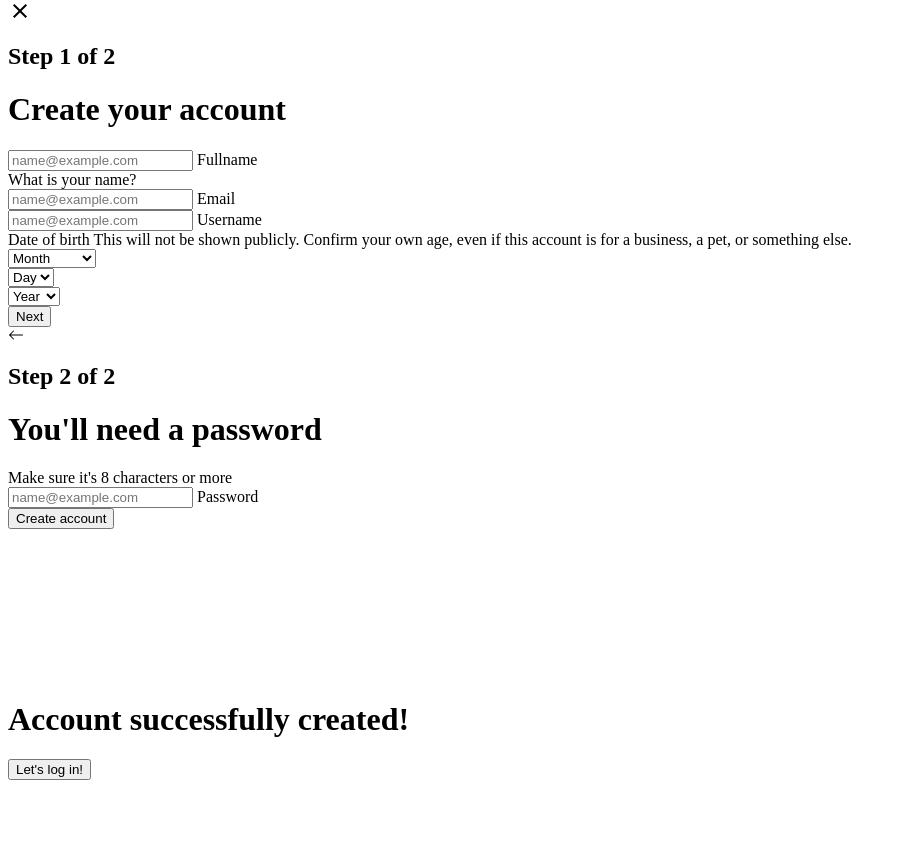
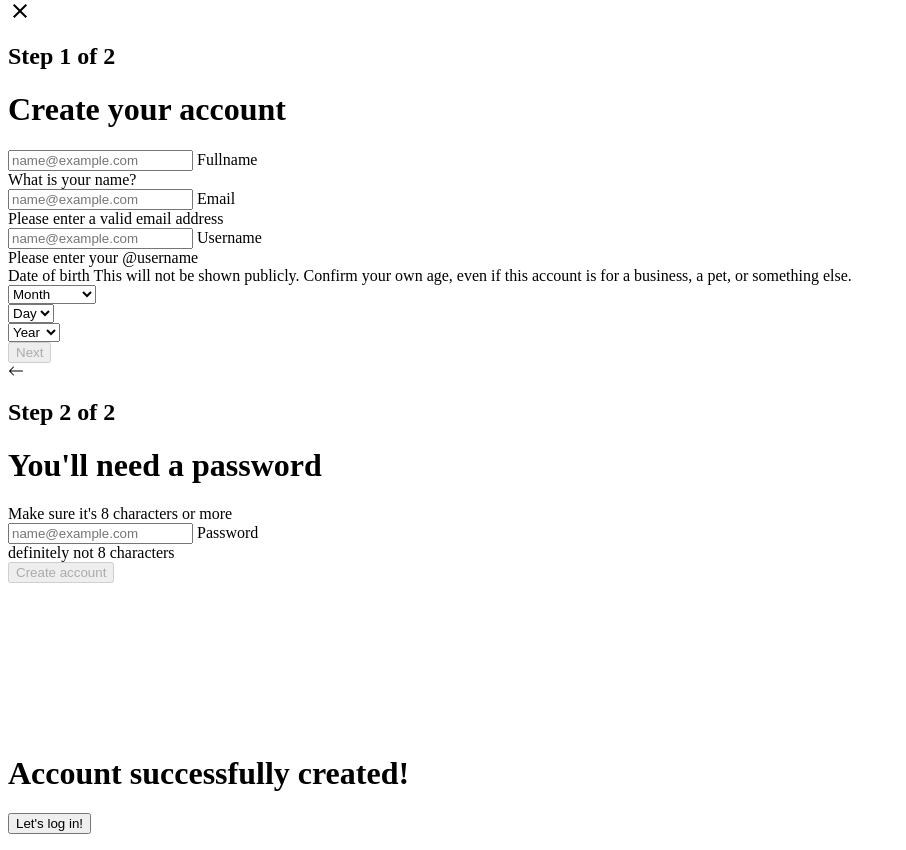
Before and after one commit to AlbertZayn/dotwitter, a PHP site: page /main.php in a window 1280 px wide. Shown: the part 614-1464 px from the top of the page, without its empty margins (0-906 px from the left). Before the commit the page ends 1394 px from the top, so only its background shows below. Run offline with PHP 8.4, Linux system fonts and the light colour scheme.

Commit message:
Add completed validation for registration account
Validation added to registration form to following inputs:
fullname, email, username, password.

Refactored registration has been broken

```diff
--- a/dotwitter/app/Core/Router.php
+++ b/dotwitter/app/Core/Router.php
@@ -16,7 +16,6 @@ class Router
     {
         $this->container = $container;
     }
-
     public function handleRequest()
     {
         $path = $_SERVER['REQUEST_URI'];
--- a/dotwitter/app/Views/main.php
+++ b/dotwitter/app/Views/main.php
@@ -83,7 +83,7 @@
 </div>
 <!--SignUp Modal Window-->
 <!--Step-1-->
-<form method="post" action="register.php" class="needs-validation" novalidate>
+<form method="post" action="/dotwitter/app/Controllers/RegisterController.php/register" class="needs-validation" novalidate>
     <div class="modal fade" id="modal-step1" aria-hidden="true" tabindex="-1">
         <div class="modal-dialog modal-dialog-centered modal-dialog-steps">
             <div class="modal-content modal-steps-content">
@@ -101,35 +101,25 @@
                         <input type="text" id="fullname" name="fullname" minlength="1" maxlength="50"
                                class="form-control fullname-input" placeholder="name@example.com" required>
                         <label for="fullname" class="form-label">Fullname</label>
-                        <div class="invalid-feedback">
+                        <div class="invalid-feedback ValidationFullname">
                             What is your name?
                         </div>
-                        <script>
-                            const fullnameInput = document.getElementById('fullname');
-                            const fullnameFeedback = document.getElementById('ValidationFullname');
-
-                            fullnameInput.addEventListener('input', () => {
-                                if (fullnameInput.value.length >= 1) {
-                                    fullnameInput.classList.add('is-valid');
-                                    fullnameInput.classList.remove('is-invalid');
-                                    fullnameFeedback.style.display = 'none';
-                                } else {
-                                    fullnameInput.classList.remove('is-valid');
-                                    fullnameInput.classList.add('is-invalid');
-                                    fullnameFeedback.style.display = 'block';
-                                }
-                            });
-                        </script>
                     </div>
                     <div class="form-floating mb-3 modal-email-box">
                         <input type="email" id="email" name="email" class="form-control email-input"
-                               placeholder="name@example.com">
-                        <label for="email">Email</label>
+                               placeholder="name@example.com" required>
+                        <label for="email" class="form-label">Email</label>
+                        <div class="invalid-feedback ValidationEmail">
+                            Please enter a valid email address
+                        </div>
                     </div>
                     <div class="form-floating mb-3 modal-username-box">
                         <input type="text" id="username" name="username" minlength="1" maxlength="50"
-                               class="form-control username-input" placeholder="name@example.com">
-                        <label for="username">Username</label>
+                               class="form-control username-input" placeholder="name@example.com" required>
+                        <label for="username" class="form-label">Username</label>
+                        <div class="invalid-feedback ValidationUsername">
+                            Please enter your @username
+                        </div>
                     </div>
                     <span class="dob-phrase">Date of birth</span>
                     <span class="modal-warning">This will not be shown publicly. Confirm your own age, even if this account is for a business, a pet, or something else.</span>
@@ -174,7 +164,7 @@
                     </div>
                 </div>
                 <div class="modal-footer modal-steps-footer">
-                    <button type="button" class="modal-next-btn" data-bs-target="#modal-step2" data-bs-toggle="modal">
+                    <button type="button" class="modal-next-btn step1-next-btn" data-bs-target="#modal-step2" data-bs-toggle="modal" disabled>
                         Next
                     </button>
                 </div>
@@ -199,13 +189,16 @@
                     <h1 class="modal-h1">You'll need a password</h1>
                     <span class="modal-warning">Make sure it's 8 characters or more</span>
                     <div class="form-floating mb-3 modal-password-box">
-                        <input type="password" id="password" name="password"
+                        <input type="password" id="password" name="password" minlength="8" maxlength="50"
                                class="form-control name-input password-creator" placeholder="name@example.com" required>
-                        <label for="fullname">Password</label>
+                        <label for="password">Password</label>
+                        <div class="invalid-feedback ValidationPassword">
+                            definitely not 8 characters
+                        </div>
                     </div>
                 </div>
                 <div class="modal-footer modal-steps-footer">
-                    <button type="button" class="modal-next-btn" data-bs-target="#modal-final" data-bs-toggle="modal">
+                    <button type="submit" class="modal-next-btn step2-next-btn" data-bs-target="#modal-final" data-bs-toggle="modal" disabled>
                         Create account
                     </button>
                 </div>
@@ -223,9 +216,102 @@
                     <h1 class="modal-h1 ">Account successfully created!</h1>
                 </div>
                 <div class="modal-footer modal-steps-footer">
-                    <button type="submit" class="modal-next-btn" data-bs-dismiss="modal">Let's log in!</button>
+                    <button type="button" class="modal-next-btn" data-bs-dismiss="modal">Let's log in!</button>
                 </div>
             </div>
         </div>
     </div>
 </form>
+<script>
+    const fullnameInput = document.getElementById('fullname');
+    const fullnameFeedback = document.getElementsByClassName('ValidationFullname');
+
+    fullnameInput.addEventListener('input', () => {
+        if (fullnameInput.value.length >= 1) {
+            fullnameInput.classList.add('is-valid');
+            fullnameInput.classList.remove('is-invalid');
+            fullnameFeedback.style.display = 'none';
+        } else {
+            fullnameInput.classList.remove('is-valid');
+            fullnameInput.classList.add('is-invalid');
+            fullnameFeedback.style.display = 'block';
+        }
+    });
+
+    const emailInput = document.getElementById('email');
+    const emailFeedback = document.getElementsByClassName('ValidationEmail');
+
+    emailInput.addEventListener('input', () => {
+        const emailPattern = /^[a-zA-Z0-9._-]+@[a-zA-Z0-9.-]+\.[a-zA-Z]{2,4}$/;
+        if (emailPattern.test(emailInput.value)) {
+            emailInput.classList.add('is-valid');
+            emailInput.classList.remove('is-invalid');
+            emailFeedback.style.display = 'none';
+        } else {
+            emailInput.classList.remove('is-valid');
+            emailInput.classList.add('is-invalid');
+            emailFeedback.style.display = 'block';
+        }
+    });
+
+        const usernameInput = document.getElementById('username');
+        const usernameFeedback = document.getElementsByClassName('ValidationUsername');
+
+        usernameInput.addEventListener('input', () => {
+        if (usernameInput.value.length >= 1) {
+        usernameInput.classList.add('is-valid');
+        usernameInput.classList.remove('is-invalid');
+        usernameFeedback.style.display = 'none';
+    } else {
+        usernameInput.classList.remove('is-valid');
+        usernameInput.classList.add('is-invalid');
+        usernameFeedback.style.display = 'block';
+    }
+    });
+
+    const nextButton = document.querySelector('.step1-next-btn');
+
+    fullnameInput.addEventListener('input', validateStep1);
+    emailInput.addEventListener('input', validateStep1);
+    usernameInput.addEventListener('input', validateStep1);
+
+    function validateStep1() {
+        const isFullnameValid = fullnameInput.value.length >= 1;
+        const isEmailValid = /^[a-zA-Z0-9._-]+@[a-zA-Z0-9.-]+\.[a-zA-Z]{2,4}$/.test(emailInput.value);
+        const isUsernameValid = usernameInput.value.length >= 1;
+
+        if (isFullnameValid && isEmailValid && isUsernameValid) {
+            nextButton.removeAttribute('disabled');
+        } else {
+            nextButton.setAttribute('disabled', 'true');
+        }
+    }
+
+    const passwordInput = document.getElementById('password');
+    const passwordFeedback = document.getElementsByClassName('ValidationPassword');
+
+    passwordInput.addEventListener('input', () => {
+        if (passwordInput.value.length >= 8) {
+            passwordInput.classList.add('is-valid');
+            passwordInput.classList.remove('is-invalid');
+            passwordFeedback.style.display = 'none';
+        } else {
+            passwordInput.classList.remove('is-valid');
+            passwordInput.classList.add('is-invalid');
+            passwordFeedback.style.display = 'block';
+        }
+    });
+
+    const createAccButton = document.querySelector('.step2-next-btn');
+
+    passwordInput.addEventListener('input', validateStep2);
+
+    function validateStep2() {
+        const isPasswordValid = passwordInput.value.length >= 8;
+        if (isPasswordValid) {
+            createAccButton.removeAttribute('disabled');
+        } else {
+            createAccButton.setAttribute('disabled', 'true');
+        }
+    }
+</script>
--- a/dotwitter/public/config.php
+++ b/dotwitter/public/config.php
@@ -6,7 +6,3 @@ return [
     'db_user' => 'Bert2',
     'db_pass' => 'dotwitter',
 ];
-
-var_dump($_POST);
-error_reporting(E_ALL);
-ini_set('display_errors', 1);
--- a/dotwitter/public/index.php
+++ b/dotwitter/public/index.php
@@ -18,3 +18,7 @@ function app($abstract)
     global $container;
     return $container->make($abstract);
 }
+
+var_dump($_POST);
+error_reporting(E_ALL);
+ini_set('display_errors', 1);
```
Also changed, not shown: dotwitter/app/Controllers/LoginController.php (+28 -28 lines), dotwitter/public/styles.css (+11 -7 lines), dotwitter/app/Controllers/BootController.php (line endings or trailing spaces), dotwitter/app/Controllers/RegisterController.php (line endings or trailing spaces), dotwitter/app/Views/anon-explore.php (line endings or trailing spaces), dotwitter/app/Views/explore.php (line endings or trailing spaces), dotwitter/app/Views/home.php (line endings or trailing spaces), dotwitter/app/Views/page.php (line endings or trailing spaces), dotwitter/app/Views/profile.php (line endings or trailing spaces).
